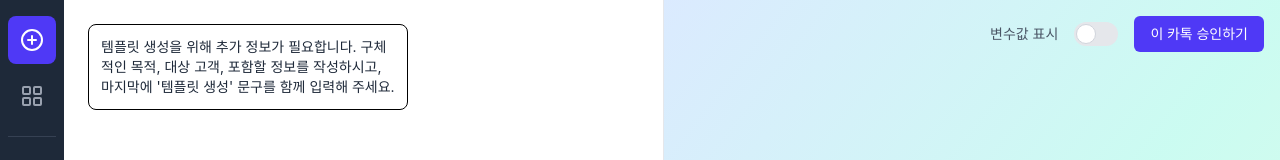
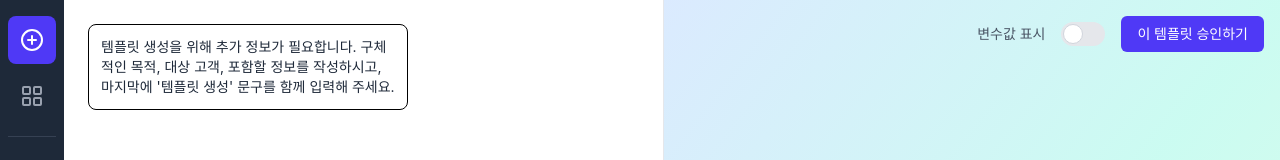
Before and after one commit to Kernel180-BE12/final-team3-fe, a React (Vite) app: page /create in a window 1280 px wide. Shown: the top 160 px of the page. Built offline with nearby package versions, Linux system fonts and the light colour scheme; sample sign-in values are in the browser's storage.

Commit message:
Update GeneratorPage.jsx

```diff
--- a/src/pages/GeneratorPage.jsx
+++ b/src/pages/GeneratorPage.jsx
@@ -398,7 +398,7 @@ export default function GeneratorPage() {
                 <div className="w-11 h-6 bg-gray-200 rounded-full peer peer-focus:ring-4 peer-focus:ring-blue-300 peer-checked:after:translate-x-full peer-checked:after:border-white after:content-[''] after:absolute after:top-0.5 after:left-[2px] after:bg-white after:border-gray-300 after:border after:rounded-full after:h-5 after:w-5 after:transition-all peer-checked:bg-indigo-600"></div>
               </label>
               <button className="bg-indigo-600 text-white px-4 py-2 rounded-md hover:bg-indigo-700 text-sm font-medium">
-                이 카톡 승인하기
+                이 템플릿 승인하기
               </button>
             </div>
           </header>
```
